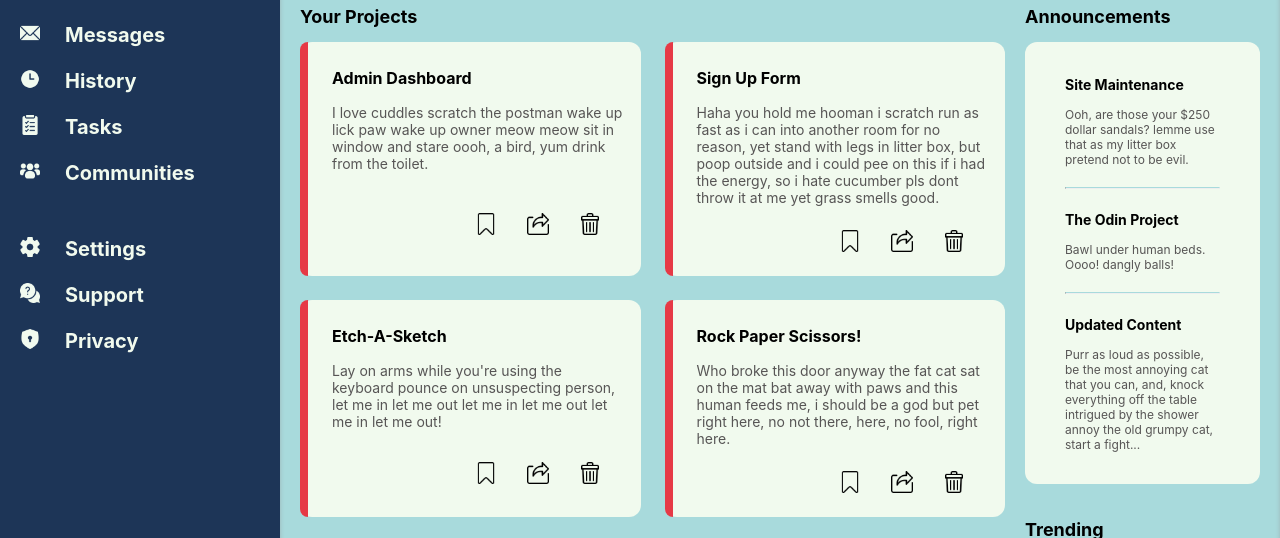
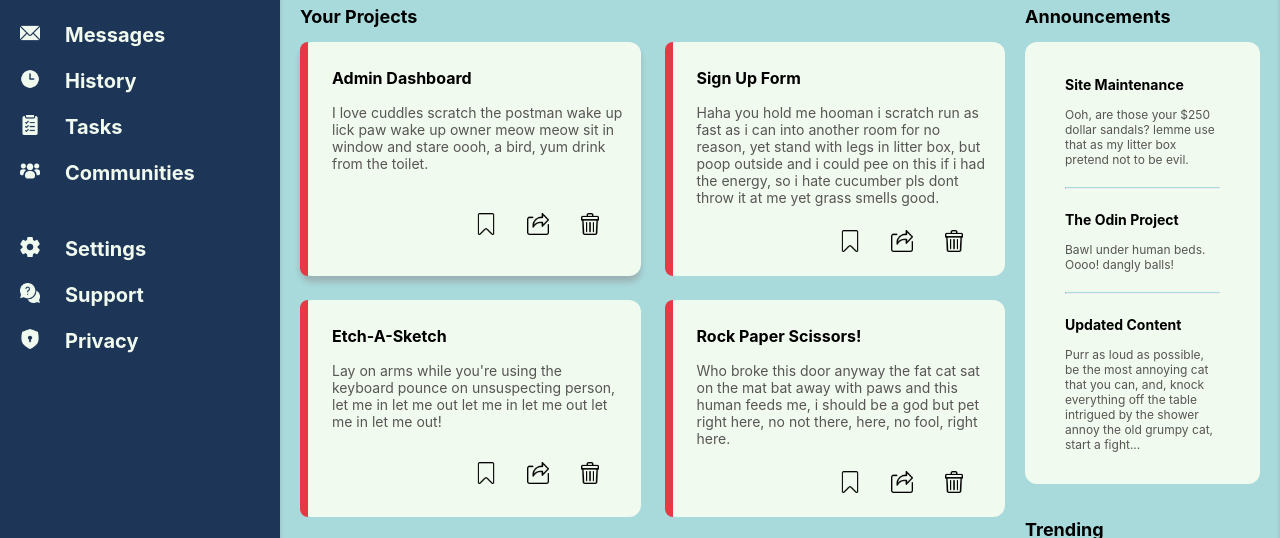
Before and after one commit to hazelhedmine/admin-dashboard, a plain HTML site: page index.html in a window 1280 px wide. In both pictures the pointer is over the element 470 px from the left and 343 px from the top of the page. Shown: the part 185-723 px from the top of the page. Drawn offline with Linux system fonts and the light colour scheme.

Commit message:
Add hover effect to project cards

```diff
--- a/style.css
+++ b/style.css
@@ -186,6 +186,14 @@ li > .sidebar-icon {
   grid-template-columns: 1rem 1fr;
 }
 
+.project-items .project-item:hover {
+  background-color: #f1faee;
+  border-radius: 12px;
+  display: grid;
+  grid-template-columns: 1rem 1fr;
+  box-shadow: 0px 6px 6px #9bb2b3;
+}
+
 .project-items .project-item .color-block {
   grid-row: 1/3;
   background-color: #e63946;
```
